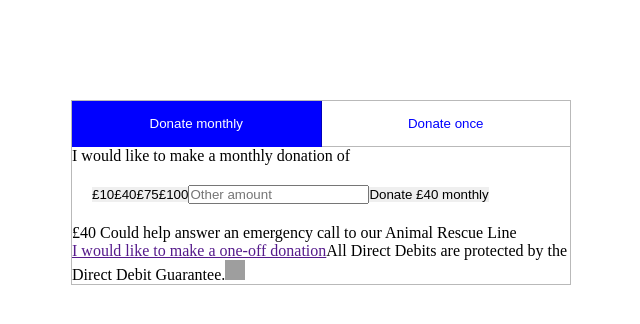
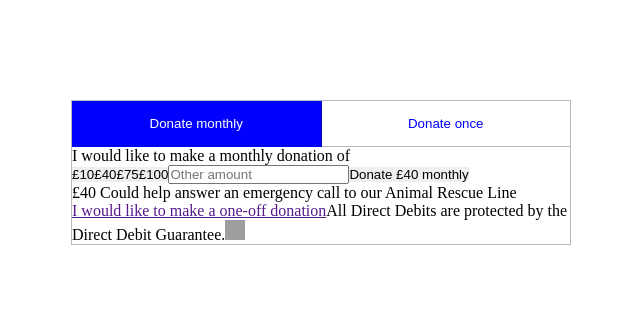
Before and after one commit to justtoconfirm/donation-component, a Gatsby site: page / in a window 1280 px wide. Shown: the whole page, without its empty margins (319-959 px from the left). Built offline with nearby package versions, Linux system fonts and the light colour scheme; Gatsby itself is replaced by a stand-in of ours; grey boxes are pictures that could not be loaded.

Commit message:
Comment out SCSS from the index.scss partial to remove padding

```diff
--- a/src/index.scss
+++ b/src/index.scss
@@ -73,7 +73,7 @@ button {
 }
 .content {
   background: white;
-  padding: 20px;
+  //padding: 20px;
   width: 100%;
   //height: 100%;
   display: none;
```
